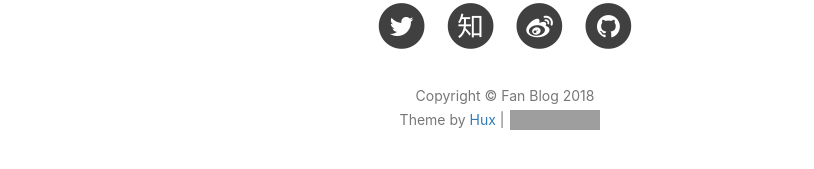
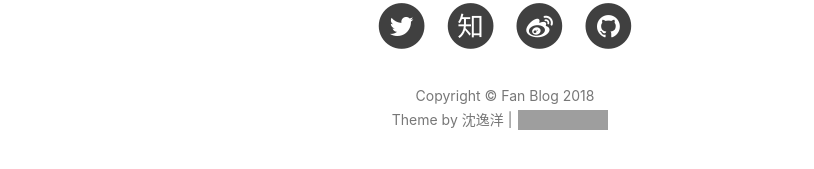
Before and after one commit to fang-keyou/keyou-fang.github.io, a Jekyll site: the page built from index.html, in a window 1280 px wide and 900 px high, scrolled down 2267 px. Shown: the part 677-846 px from the top of the window, without its empty margins (135-949 px from the left). Built offline with Jekyll 4.4.1, drawn with Linux system fonts in a browser that asks for light colours; nearby versions of some CDN libraries; the list of posts is cut into pages by our own code; comment, search, counter and statistics services are not loaded; grey boxes are pictures that could not be loaded.

Commit message:
Update footer.html

```diff
--- a/_includes/footer.html
+++ b/_includes/footer.html
@@ -82,7 +82,7 @@
                 <p class="copyright text-muted">
                     Copyright &copy; {{ site.title }} {{ site.time | date: '%Y' }}
                     <br>
-                    Theme by <a href="http://huangxuan.me">Hux</a> |
+                    Theme by 沈逸洋 |
                     <iframe
                         style="margin-left: 2px; margin-bottom:-5px;"
                         frameborder="0" scrolling="0" width="100px" height="20px"
```
